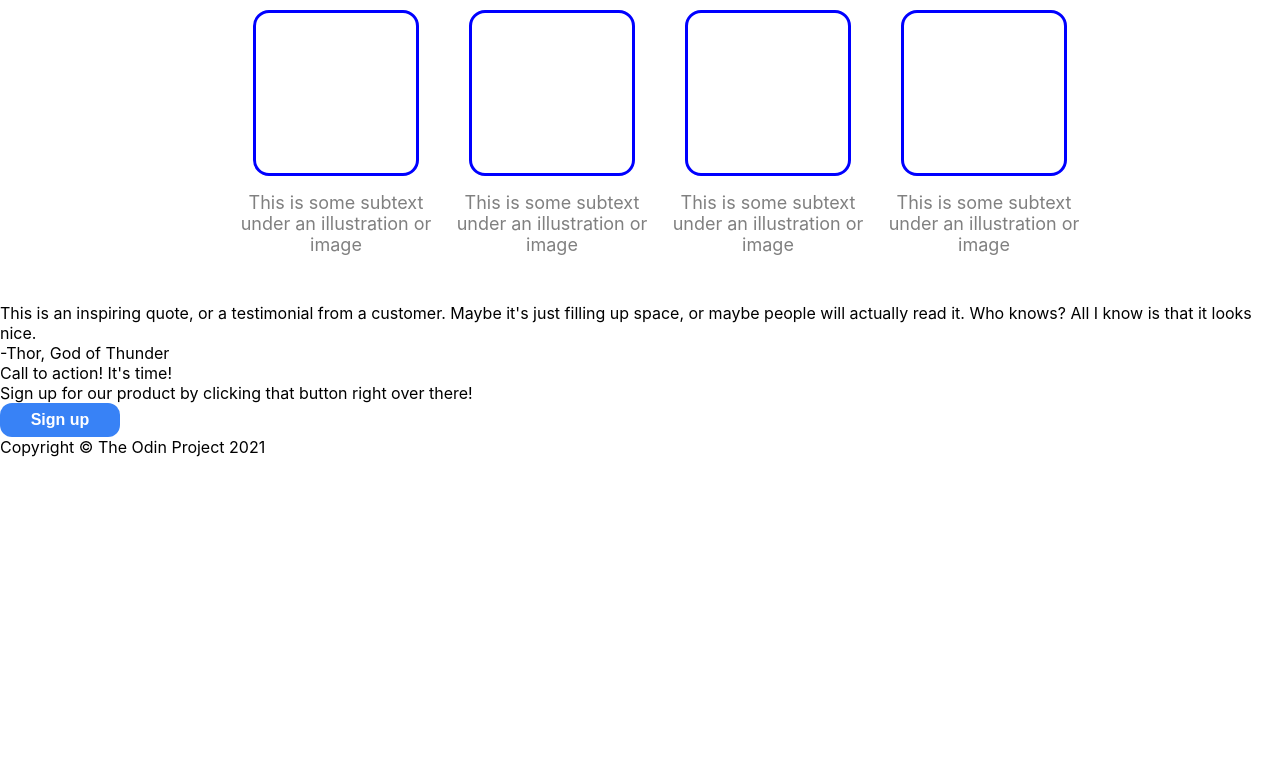
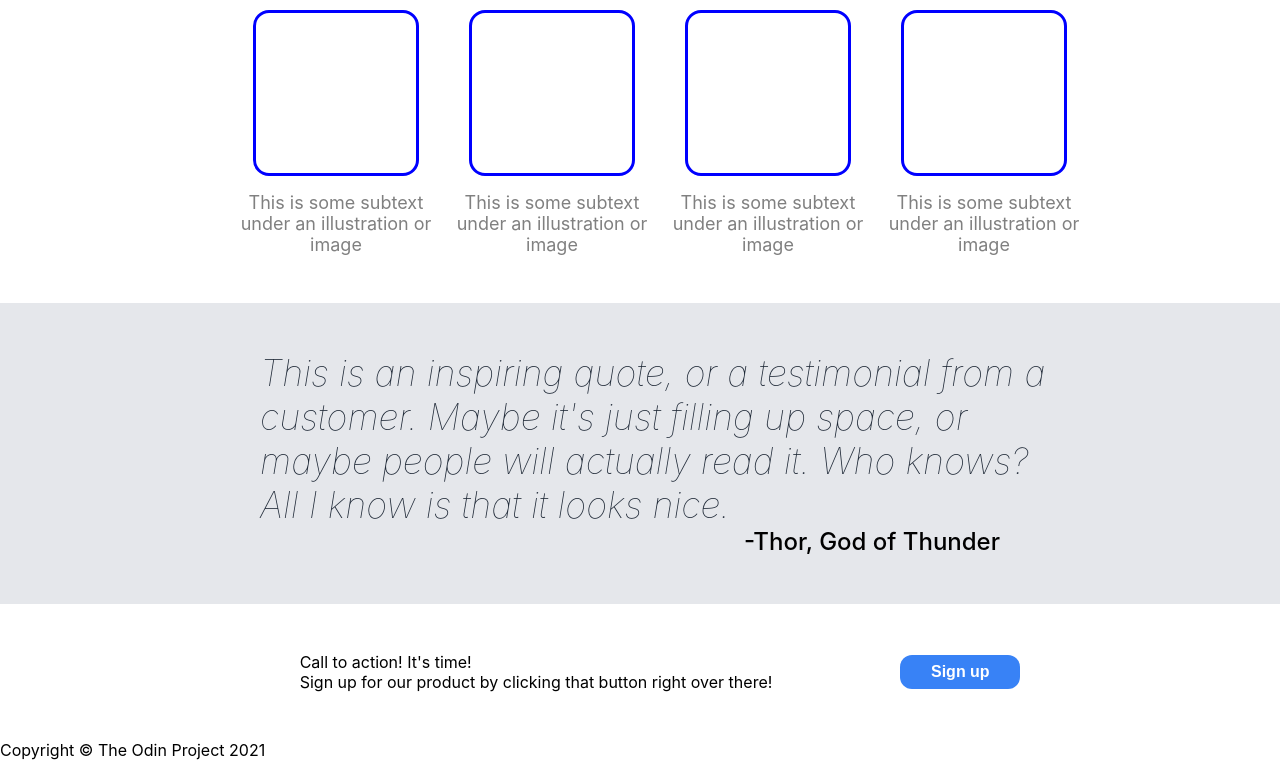
Before and after one commit to muhammadfiqiha/landing-page, a plain HTML site: page index.html in a window 1280 px wide. Shown: the part 609-1369 px from the top of the page. Before the commit the page ends 1066 px from the top, so only its background shows below. Drawn offline with Linux system fonts and the light colour scheme.

Commit message:
add style quote section

```diff
--- a/style.css
+++ b/style.css
@@ -60,14 +60,18 @@ ul {
     color: #f9faf8;
 }
 
-button {
+.top-signup, .bottom-sign {
     width: 120px;
     background-color: #3882f6;
     color: white;
     padding: 8px 4px;
     border-radius: 12px;
+    border: white;
     font-weight: bold;
     font-size: 16px;
+}
+
+.top-signup {
     border: none;
 }
 
@@ -125,3 +129,38 @@ button {
     border: solid 3px blue;
     border-radius: 16px;
 }
+
+
+
+.quotes-sec {
+    padding: 48px 120px 48px 160px;
+    display: flex;
+    flex-direction: column;
+    align-items: center;
+    background-color: #e5e7eb;
+}
+
+.quotes {
+    width: 800px;
+    font-weight: lighter;
+    font-size: 36px;
+    font-style: italic;
+    color: #1f2937;
+}
+
+.person {
+    align-self: flex-end;
+    padding-right: 160px;
+    font-weight: 450;
+    font-size: 24px;
+}
+
+
+
+.signup-sec {
+    padding: 48px 120px 48px 160px;
+    display: flex;
+    justify-content: center;
+    align-items: center;
+    gap: 128px;
+}
```
